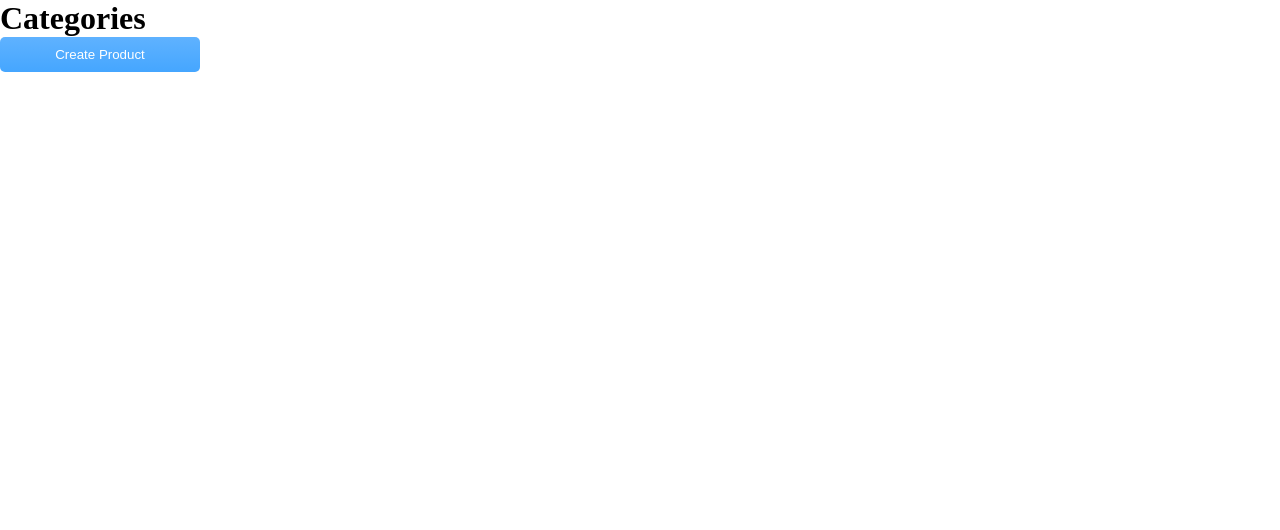
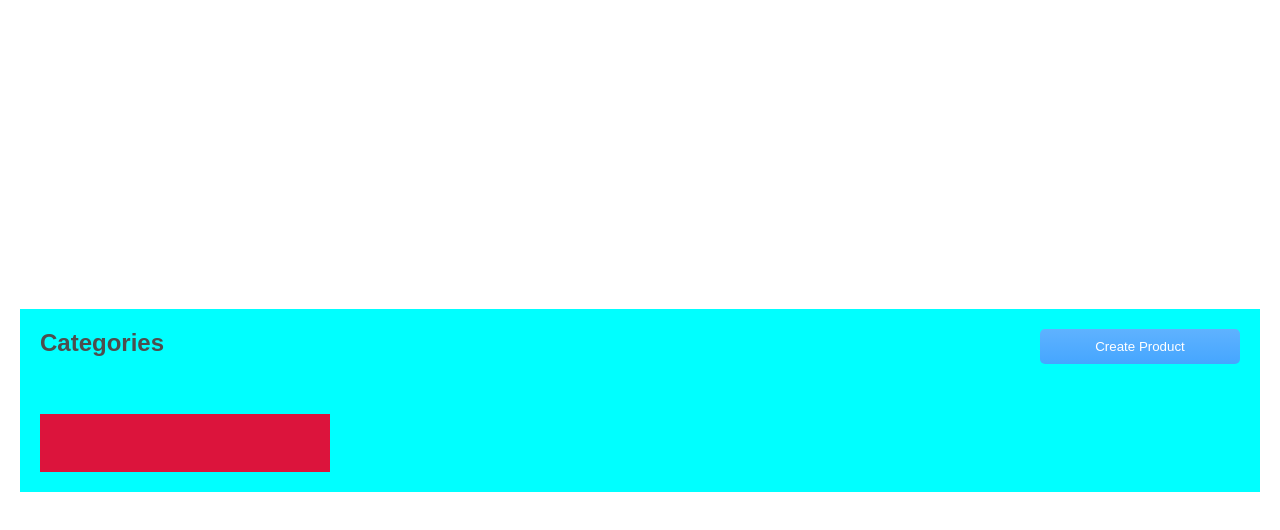
Before and after one commit to zafarbekde/faveo_uz, a React (Vite) app in the folder faveo-uz/: page /categories in a window 1280 px wide. Shown: the top 530 px of the page. Built offline with nearby package versions, Linux system fonts and the light colour scheme.

Commit message:
update categories.css

```diff
--- a/faveo-uz/src/components/app/Categories/Categories.jsx
+++ b/faveo-uz/src/components/app/Categories/Categories.jsx
@@ -1,11 +1,14 @@
 import React from 'react'
+import './categories.css'
 
 function Categories() {
   return (
     <div className='container-categories'>
       <div className="categories-wrap">
-        <h1 className="categories-title">Categories</h1>
-        <button className="login-btn">Create Product</button>
+        <div className="categories-head">
+          <h1 className="categories-title">Categories</h1>
+          <button className="login-btn">Create Product</button>
+        </div>
 
         <div className="categories-product">
 
--- a/faveo-uz/src/components/app/Categories/categories.css
+++ b/faveo-uz/src/components/app/Categories/categories.css
@@ -0,0 +1,42 @@
+.container-categories {
+    width: 100%;
+    height: 100vh;
+    display: flex;
+    justify-content: center;
+    align-items: center;
+    font-family: sans-serif;
+    background-color: #fff;
+}
+
+.categories-wrap {
+    width: 1240px;
+    min-height: auto;
+    display: flex;
+    justify-content: space-between;
+    background-color: aqua;
+    flex-direction: column;
+    padding: 20px;
+    gap: 50px;
+}
+
+.categories-head {
+    width: 100%;
+    align-items: flex-start;
+    display: flex;
+    justify-content: space-between;
+}
+
+.categories-title {
+    color: #4E4E4E;
+    text-align: center;
+    font-size: 24px;
+    font-style: normal;
+    font-weight: 600;
+    line-height: normal;
+}
+
+.categories-product {
+    width: 290px;
+    height: 58px;
+    background-color: crimson;
+}
```
